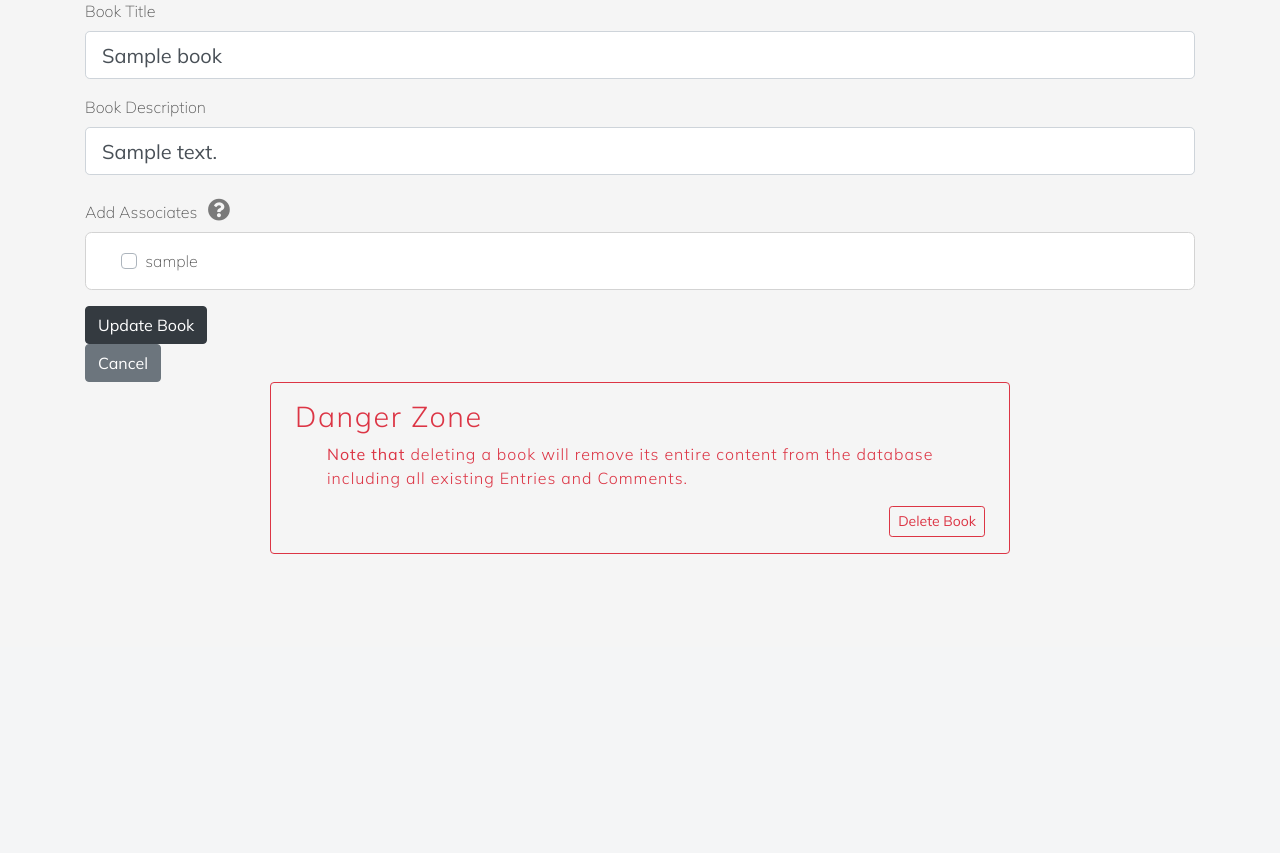
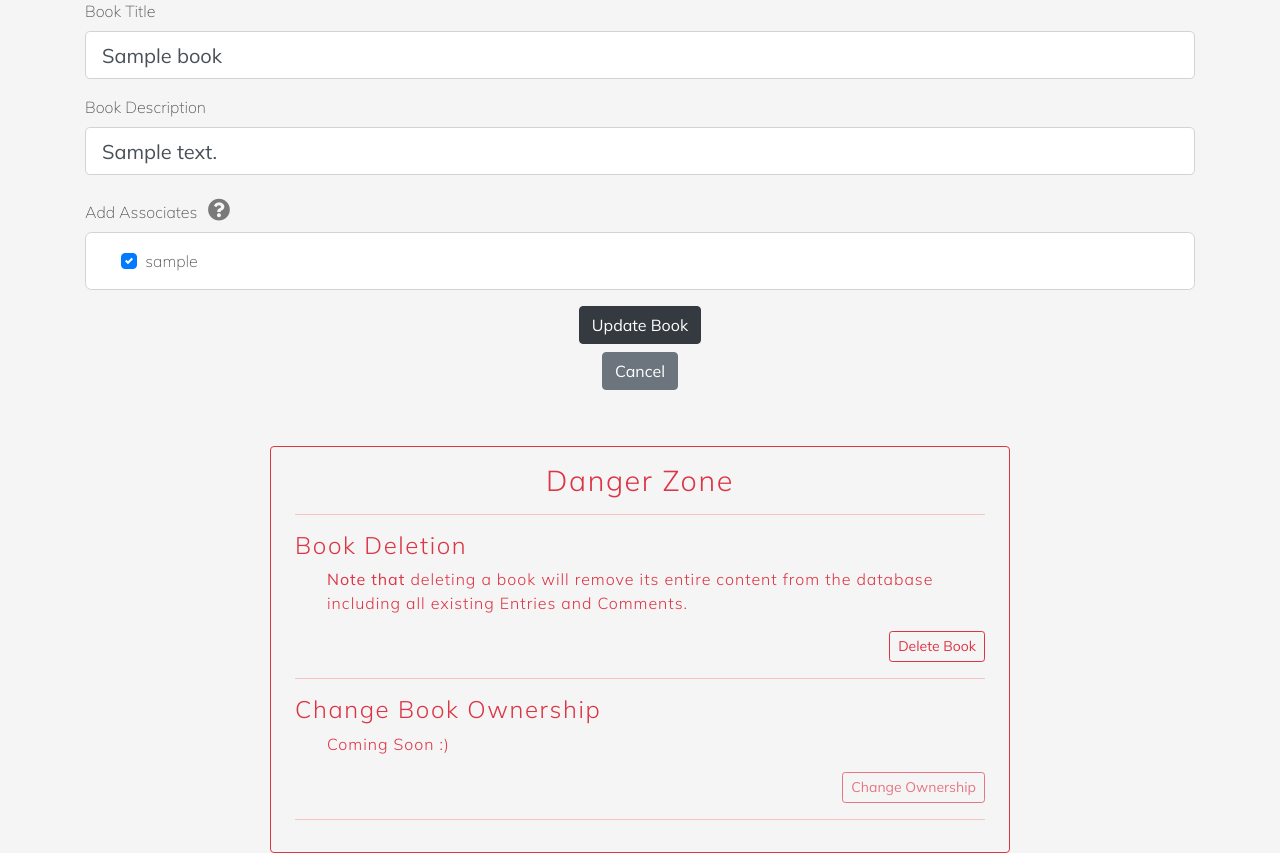
Before and after one commit to gerry-putra/greybook, a Node server app: page /greybook/600000000000000000000001/bookedit in a window 1280 px wide. Shown: the part 153-1006 px from the top of the page. Before the commit the page ends 707 px from the top, so only its background shows below. Run offline with Node 20, Linux system fonts and the light colour scheme; a user stored in the database is signed in; tables that the repository leaves empty hold one stand-in row (values such as "Sample post"); some libraries are stand-ins or nearby versions.

Commit message:
Add editbook GUI; Enable associate modification.

```diff
--- a/app.js
+++ b/app.js
@@ -6,7 +6,7 @@ const   express         = require("express"),
         passport		= require("passport"),
         LocalStrategy	= require("passport-local"),
         methodOverride	= require("method-override"),
-        User 	 		= require("./models/user");
+		User 	 		= require("./models/user");
 
 // ***Requiring ROUTES files
 const 	indexRoutes		= require("./routes/index"),
--- /dev/null
+++ b/public/js/functions.js
@@ -0,0 +1,11 @@
+
+const isInArray = function (obj, arr) {
+    for(let i = 0; i < arr.length; i++) {
+        if(arr[i]._id.equals(obj)) {
+            return true;
+        }
+    }
+    return false;
+}
+
+module.exports.isInArray    = isInArray;
--- a/public/stylesheets/book/editbook.css
+++ b/public/stylesheets/book/editbook.css
@@ -7,3 +7,9 @@
     font-weight: 300;
     letter-spacing: 0.06rem;
 }
+
+.dangerZoneContainer hr {
+    border: 0;
+    border-top: 1px solid #f00;
+    opacity: .2;
+}
--- a/routes/greybook.js
+++ b/routes/greybook.js
@@ -4,7 +4,8 @@ const   express         = require("express"),
         Book 	 		= require("../models/book"),
         Entry 	 		= require("../models/entry"),
 		Comment 	 	= require("../models/comment"),
-		middleware 		= require("../middleware");
+		middleware 		= require("../middleware"),
+		myFunctions		= require("../public/js/functions.js");
 
 //===================//
 //    BOOKS ROUTES   //
@@ -48,19 +49,14 @@ router.post("/greybook/new", middleware.isLoggedIn, async (req, res) => {
 		let bookObj	= {title: title, type: type, desc: desc, author: author};
 		let newBook	= await Book.create(bookObj);
 
-		console.log(req.body.associate);
-
 		if(Array.isArray(req.body.associate)) {
-			console.log("1");
 			for(let associateId of req.body.associate) {
 				newBook.associates.push(associateId);
 			}
 
 		} else if(req.body.associate !== undefined) {
-			console.log("2");
 			newBook.associates.push(req.body.associate);
 		}
-		console.log("3");
 		newBook.save();
 		req.flash("success", "Successfully created " + newBook.title + " book!");
 		res.redirect("/greybook");
@@ -140,7 +136,7 @@ router.get("/greybook/:bookid/bookedit", middleware.checkBookOwnership, async (r
 	try {
 		let foundBook = await Book.findById(req.params.bookid).populate("associates").exec();
 		let foundUser = await User.findById(req.user._id).populate("friends").exec();
-		res.render("greybook/greybookedit", {book: foundBook, user: foundUser});
+		res.render("greybook/greybookedit", {book: foundBook, user: foundUser, myFunctions: myFunctions});
 	} catch(error) {
 		req.flash("error", "7:Something went wrong, please try again...");
 		res.redirect("/greybook/" + req.params.bookid + "/bookedit");
@@ -149,9 +145,27 @@ router.get("/greybook/:bookid/bookedit", middleware.checkBookOwnership, async (r
 
 // UPDATE Book Route
 router.put("/greybook/:bookid", middleware.checkBookOwnership, async (req, res) => {
-	let titleObj 	= {title: req.body.title};
 	try {
-		await Book.findByIdAndUpdate(req.params.bookid, titleObj);
+		let obj		= {
+			title: req.body.title,
+			desc: req.body.desc
+		}
+		// Clear existing array for new associates...
+		let updatedBook	= await Book.findByIdAndUpdate(req.params.bookid, {associates: []});
+
+		if(Array.isArray(req.body.associate)) {
+			for(let associateId of req.body.associate) {
+				updatedBook.associates.push(associateId);
+			}
+
+		} else if(req.body.associate !== undefined) {
+			updatedBook.associates.push(req.body.associate);
+		}
+		// Update associate...
+		updatedBook.save();
+		// Update title and description...
+		await Book.findByIdAndUpdate(req.params.bookid, obj);
+
 		req.flash("success", "Successfully editted book!");
 		res.redirect("/greybook/" + req.params.bookid);
 	} catch(error) {
--- a/views/greybook/greybookedit.ejs
+++ b/views/greybook/greybookedit.ejs
@@ -22,23 +22,22 @@
             </label>
             <div class="collapse" id="collapseAssoInfo">
                 <div class="card card-body text-left">
-                    <p>Invite your friends as an associate of this book.</p>
+                    <p>Add additional associates or remove existing ones.</p>
+                    <p>Removing associates will
+                        <strong>not remove existing entries </strong>
+                        dedicated to/from the removed associate.
+                    </p>
+                    <p>Adding new associates will add make them available in the 'to/from' list.</p>
                     <p>Book Associates are someone you borrowed/lended money to, or someone just being an eye witness.</p>
                     <p>Associates are authorized for a view-only (no editting to any part of the book).</p>
-                    <p>Books will be featured in associates' home page under 'Associated Books' menu.</p>
-                    <p>
-                        <strong>Note that</strong>
-                        if you want to keep this book completely private, then leave these unckecked.
-                    </p>
+                    <p>Books will be featured on their home page under 'Associated Books' menu.</p>
                 </div>
             </div>
             <div class="addAssoBox">
                 <% if(user.friends.length !== 0) { %>
                     <% for(let i = 0; i < user.friends.length; i++) { %>
                         <div class="custom-control custom-checkbox ml-3">
-
-                            <% if(book.associates.includes(user.friends[i]._id)) { %>
-
+                            <% if(myFunctions.isInArray(user.friends[i]._id, book.associates)) { %>
                                 <input class="custom-control-input" type="checkbox" id="<%= 'associate' + i %>"
                                     name="associate" value="<%= user.friends[i]._id %>" checked>
                             <% } else { %>
@@ -54,31 +53,43 @@
                 <% } %>
             </div>
         </div>
-
-        <button class="btn btn-dark">Update Book</button>
+        <div class="text-center">
+            <button type="submit" class="btn btn-dark">Update Book</button>
+        </div>
     </form>
 
-    <a class="btn btn-secondary" href="/greybook/<%= book._id %>">Cancel</a>
+    <div class="text-center">
+        <a class="btn btn-secondary my-2" href="/greybook/<%= book._id %>">Cancel</a>
+    </div>
 
-    <div class="container dangerZoneContainer">
+    <div class="container dangerZoneContainer my-5">
         <div class="row justify-content-around">
             <div class="col-10 col-md-8 rounded border border-danger px-4 py-3">
-                <h1 class="text-danger text-left">Danger Zone</h1>
+                <h1 class="text-danger text-center">Danger Zone</h1>
+                <hr class="bg-danger">
+                <h4 class="text-danger">Book Deletion</h4>
                 <p class="text-left text-danger">
                     <strong>Note that </strong>deleting a book will remove its entire
                     content from the database including all existing Entries and Comments.
                 </p>
                 <form class="text-right" action="/greybook/<%= book._id %>?_method=DELETE" method="POST">
-                    <button class="btn btn-sm btn-outline-danger">Delete Book</button>
+                    <button type="submit" class="btn btn-sm btn-outline-danger">Delete Book</button>
                 </form>
+                <hr class="bg-danger">
+
+
+                <h4 class="text-danger">Change Book Ownership</h4>
+                <p class="text-left text-danger">
+                    Coming Soon :)
+                </p>
+                <form class="text-right">
+                    <button type="submit" class="btn btn-sm btn-outline-danger" disabled>Change Ownership</button>
+                </form>
+                <hr class="bg-danger">
             </div>
         </div>
     </div>
 
-
-
-
 </div>
 
-
 <%- include("../partials/footer") %>
```
